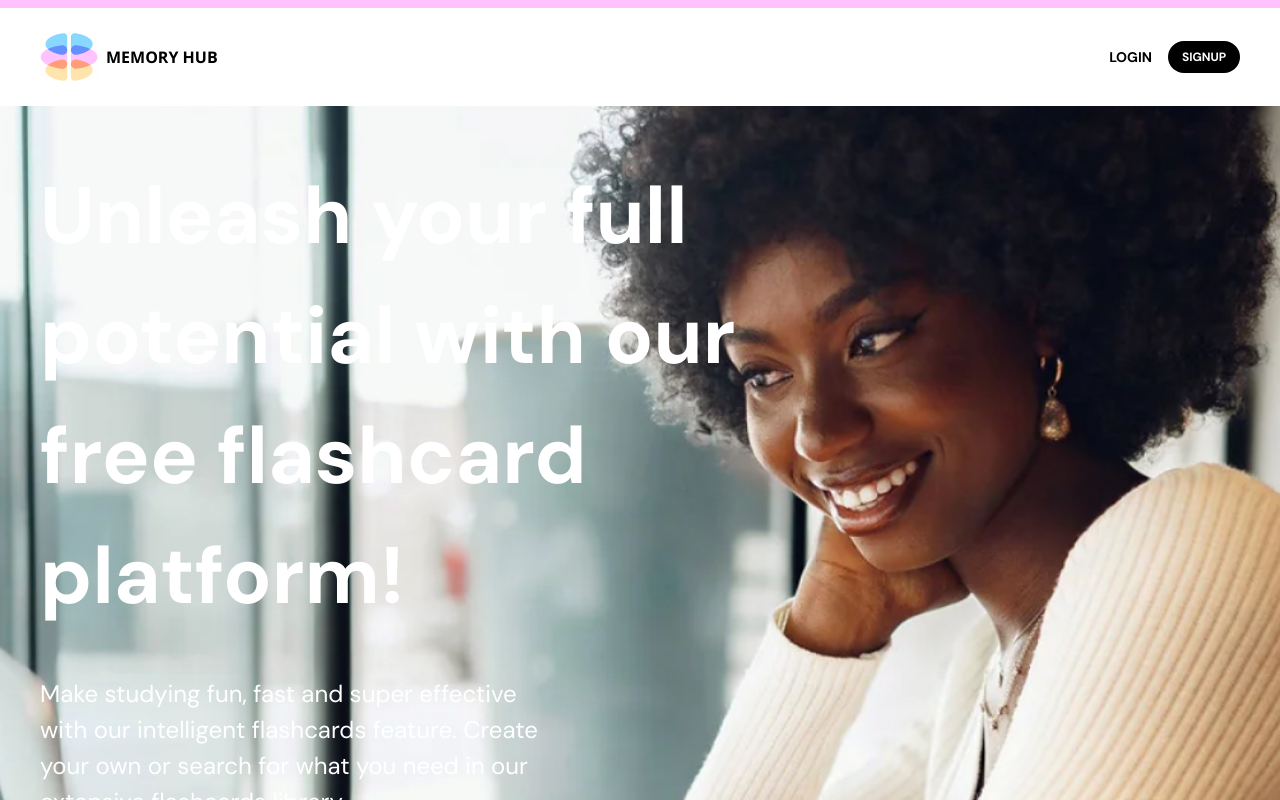
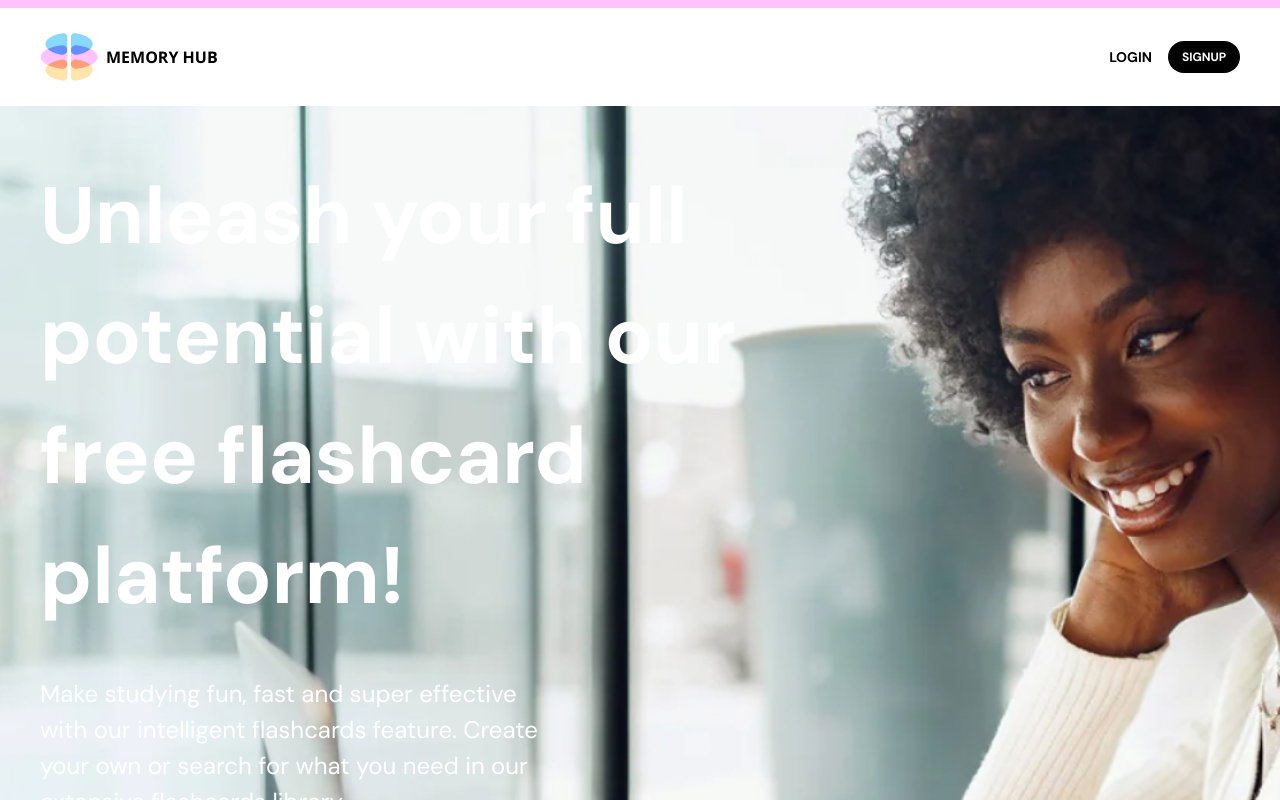
Before and after one commit to DarynaBb/Memory-Hub, a React (Vite) app in the folder Frontend/: page / in a window 1280 px wide. Shown: the top 800 px of the page. Built offline with nearby package versions, Linux system fonts and the light colour scheme.

Commit message:
bg-image fix

```diff
--- a/Frontend/src/index.css
+++ b/Frontend/src/index.css
@@ -198,6 +198,11 @@ ul {
 
 .hero-bg {
   background-image: url("/hero-mobile.jpg");
+  background-repeat: no-repeat;
+  background-attachment: fixed;
+  -o-background-size: cover;
+  -moz-background-size: cover;
+  -webkit-background-size: cover;
 }
 
 .yellow-gradient {
--- a/Frontend/src/pages/Home.jsx
+++ b/Frontend/src/pages/Home.jsx
@@ -32,7 +32,8 @@ const onClickHandler = () => {
 
   return (
     <section className="max-container pb-[40px] md:pb-[70px]">
-      <div className="hero-mobile hero-bg bg-no-repeat bg-cover bg-center bg-fixed px-[10px] md:pl-[40px] pt-[50px] flex flex-col gap-[20px] md:gap-[40px] pb-[60px]">
+      {/* bg-no-repeat bg-cover bg-center bg-fixed */}
+      <div className="hero-bg  px-[10px] md:pl-[40px] pt-[50px] flex flex-col gap-[20px] md:gap-[40px] pb-[60px]">
         <h2 className="dm-sans-bold text-[3.2em] md:text-[5em] lg:text-[8em] md:max-w-[70%] text-leading-[120%] text-white">Unleash your full potential with our free flashcard platform!</h2>
         <p className="text-[1.7em] md:text-[2.4em] text-white max-w-[500px]">Make studying fun, fast and super effective with our intelligent flashcards feature. Create your own or search for what you need in our extensive flashcards library.</p>
         <HomePageButtons />
```
